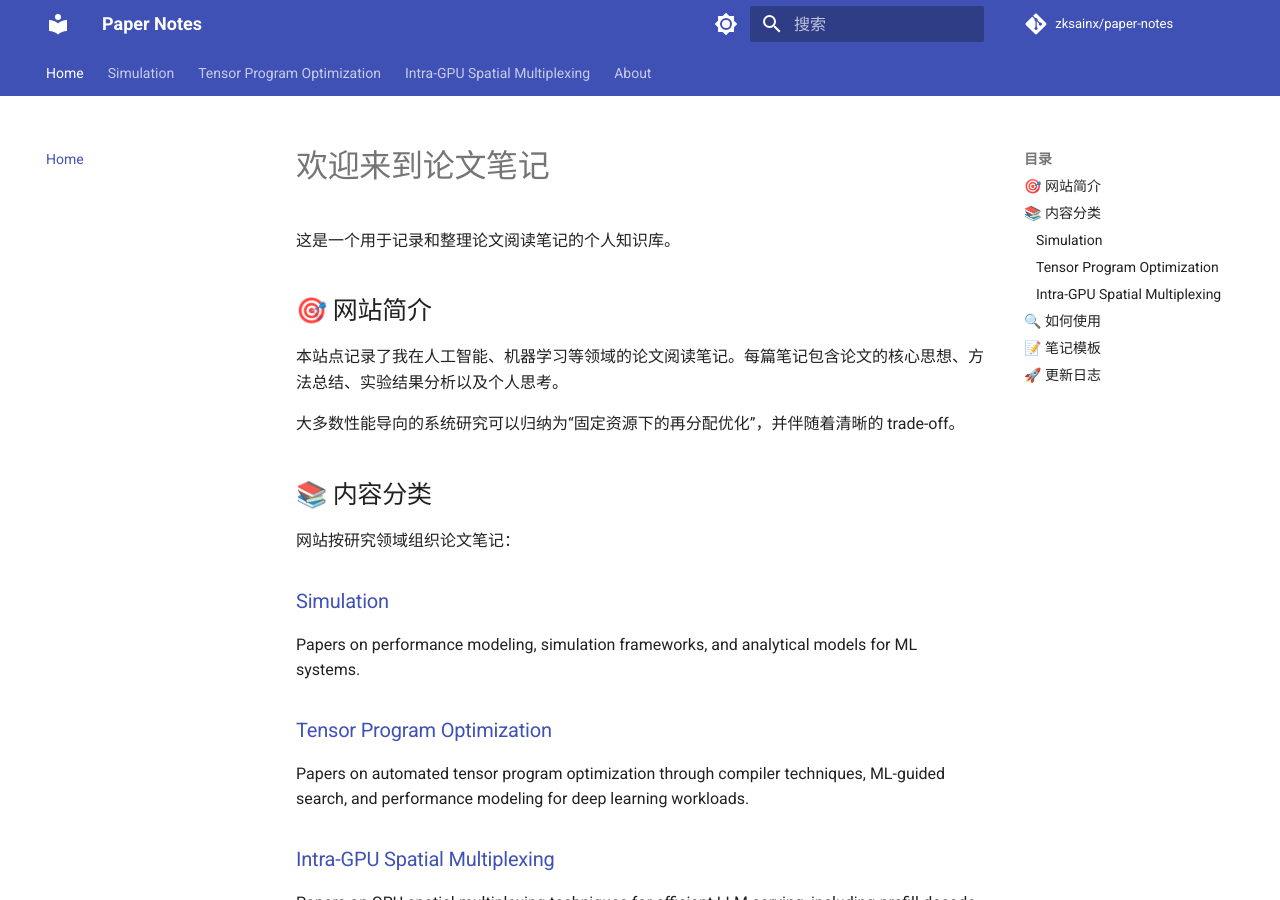
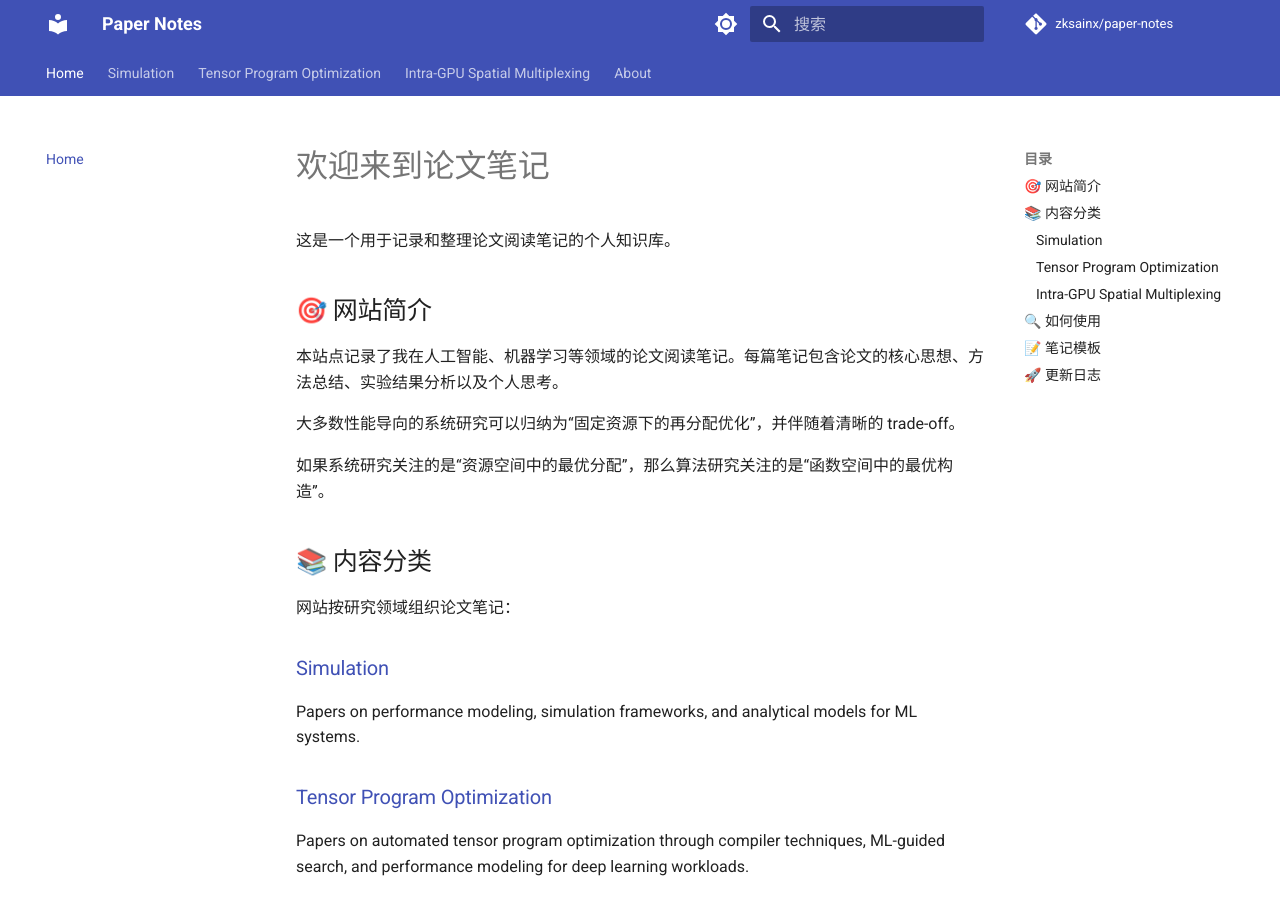
Before and after one commit to zksainx/paper-notes, an MkDocs documentation site: the page built from docs/index.md, in a window 1280 px wide and 900 px high. Built offline with MkDocs 1.6.1 and Material for MkDocs 9.7.7, drawn with Linux system fonts in a browser that asks for light colours; comment, search, counter and statistics services are not loaded.

Commit message:
Enhance index.md with additional research context

```diff
--- a/docs/index.md
+++ b/docs/index.md
@@ -7,6 +7,8 @@
 本站点记录了我在人工智能、机器学习等领域的论文阅读笔记。每篇笔记包含论文的核心思想、方法总结、实验结果分析以及个人思考。
 
 大多数性能导向的系统研究可以归纳为“固定资源下的再分配优化”，并伴随着清晰的 trade-off。
+
+如果系统研究关注的是“资源空间中的最优分配”，那么算法研究关注的是“函数空间中的最优构造”。
 
 ## 📚 内容分类
 
```
